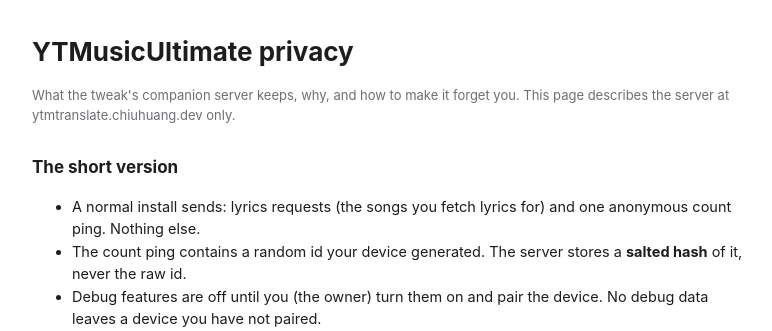
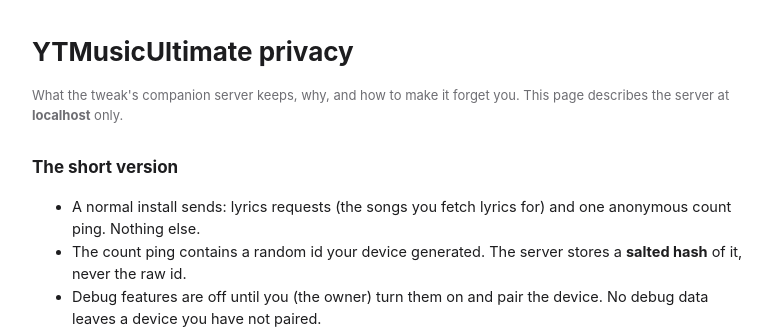
Before and after one commit to ChiuHuang/YTMult-with-better-lyrics, a Flask app: page /privacy in a window 1280 px wide. Shown: the top 331 px of the page, without its empty margins (248-1020 px from the left). Run offline with Flask 3, Linux system fonts and the light colour scheme; some libraries are stand-ins or nearby versions.

Commit message:
privacy: the policy names the server that is actually serving it
The page said "the server at ytmtranslate.chiuhuang.dev only" in a template
that is also deployed by self-hosters, so a fork's policy named someone else's
host. It renders request.host now, which also keeps the page honest when the
same instance is reached under a custom domain.

```diff
--- a/templates/privacy.html
+++ b/templates/privacy.html
@@ -18,7 +18,7 @@
 </head>
 <body>
   <h1>YTMusicUltimate privacy</h1>
-  <p class="muted">What the tweak's companion server keeps, why, and how to make it forget you. This page describes the server at ytmtranslate.chiuhuang.dev only.</p>
+  <p class="muted">What the tweak's companion server keeps, why, and how to make it forget you. This page describes the server at <b>{{ request.host }}</b> only.</p>
 
   <h2>The short version</h2>
   <ul>
```
Also changed, not shown: README.md.
